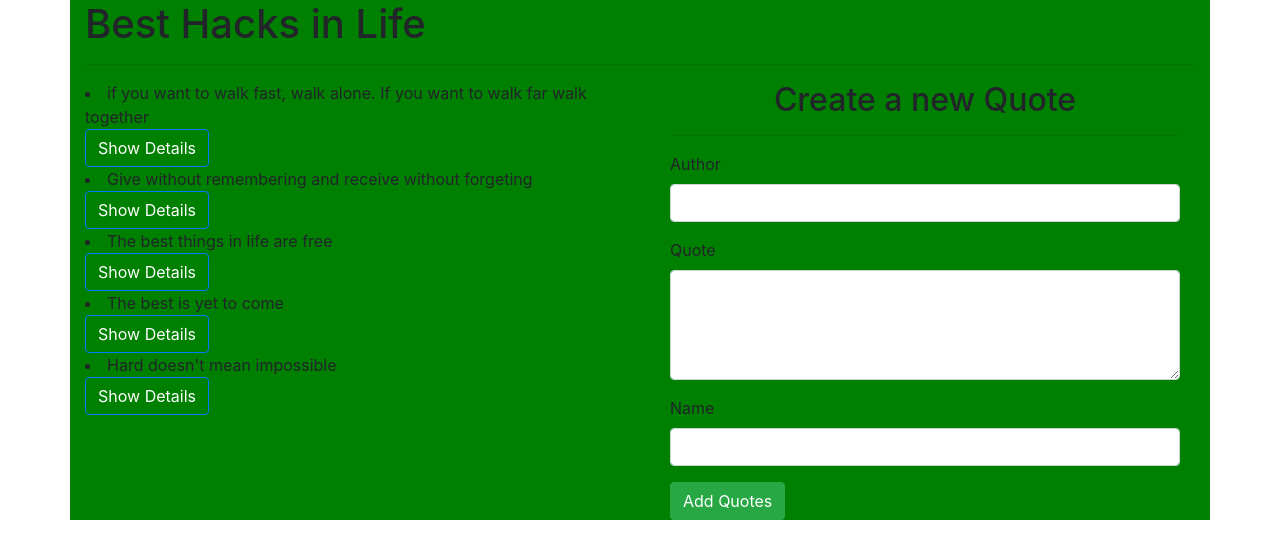
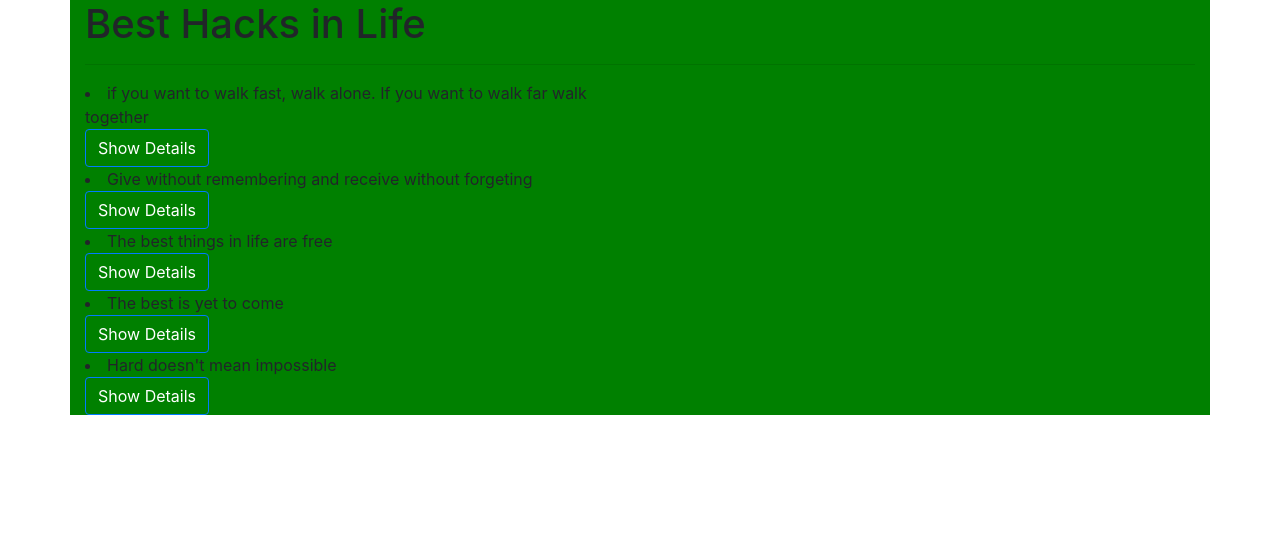
Before and after one commit to JadyVella/Quotes, an Angular app: page / in a window 1280 px wide. Shown: the top 558 px of the page. Built offline with nearby package versions, Linux system fonts and the light colour scheme.

Commit message:
Nested life-hacks-form inside life-hacks

```diff
--- a/src/app/life-hacks/life-hacks.component.html
+++ b/src/app/life-hacks/life-hacks.component.html
@@ -11,12 +11,12 @@
         </div>
 
         <div *ngIf='quote.showAuthor'>
-          <!-- <app-life-hacks-details (toDelete)='deleteGoal($event,i)'></app-life-hacks-details> -->
+          <app-life-hacks-details (toDelete)='deleteGoal($event,i)'></app-life-hacks-details>
         </div>
       </div>
     </div>
     <div class="col-md-6">
-      <app-life-hacks-form (addQuote)="addNewQuote($event)"></app-life-hacks-form>
+      <!-- <app-life-hacks-form (addQuote)="addNewQuote($event)"></app-life-hacks-form> -->
     </div>
   </div>
 </div>
```
